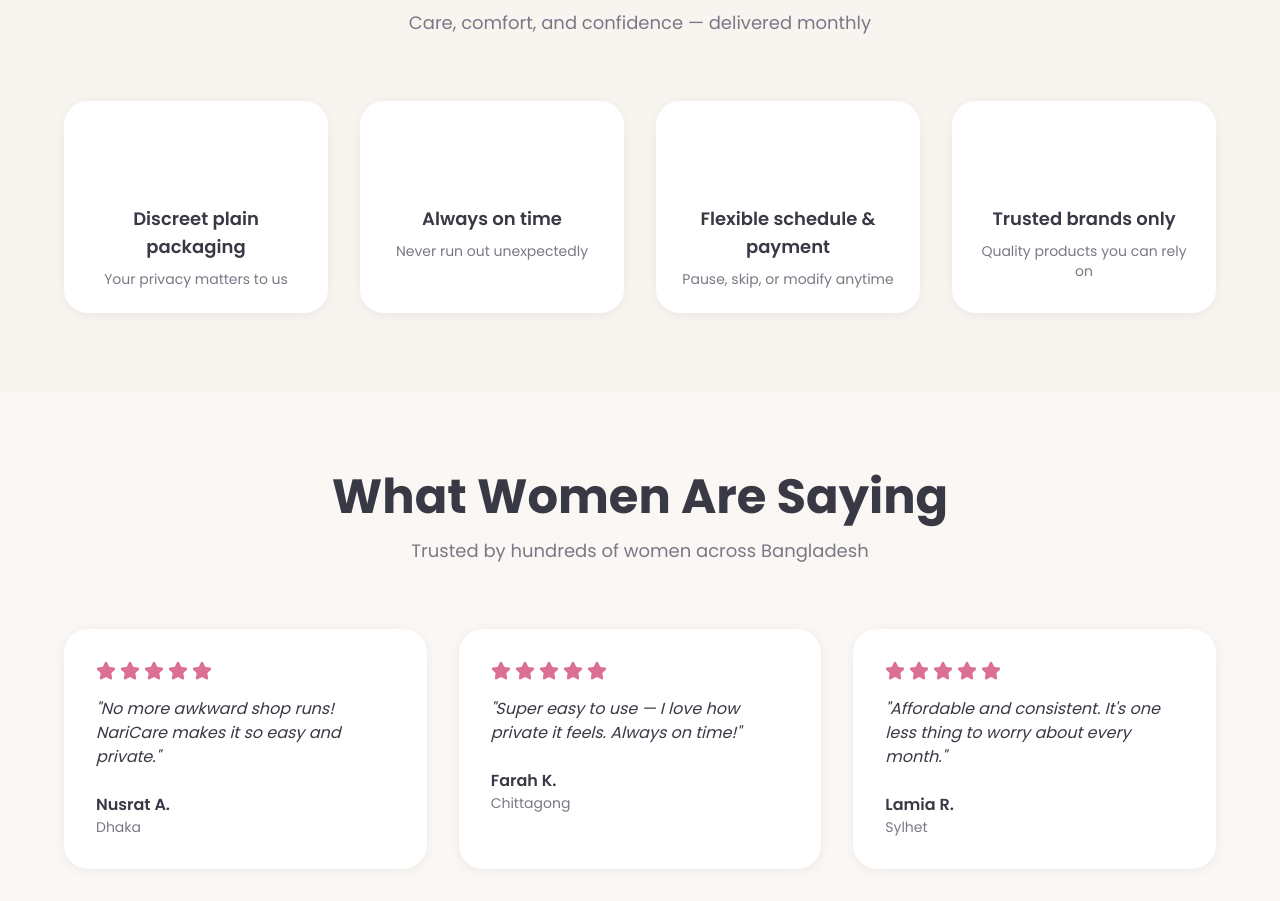
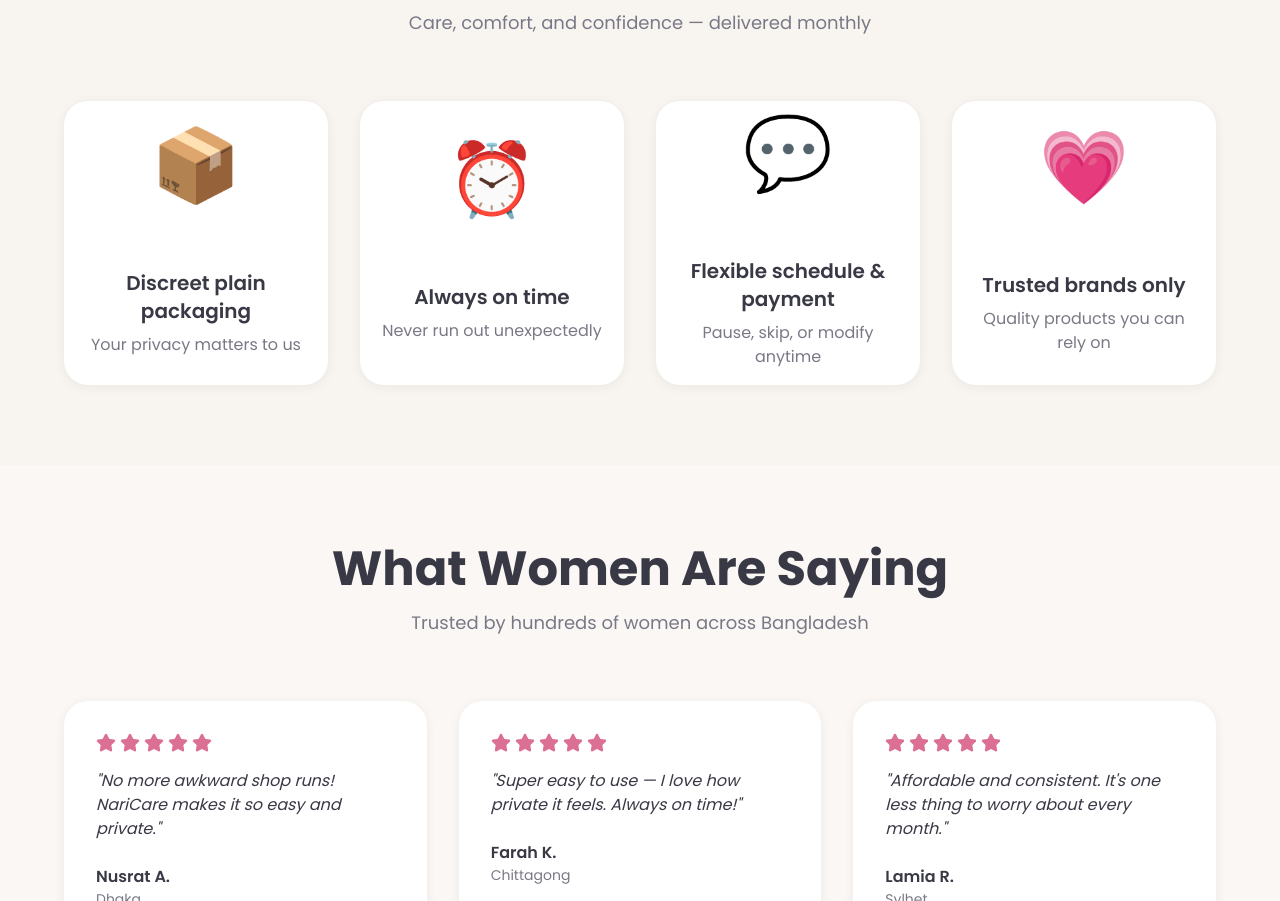
Before and after one commit to Adib45320/NariCare, a React (Vite) app: page / in a window 1280 px wide. Shown: the part 2127-3028 px from the top of the page. Built offline with nearby package versions, Linux system fonts and the light colour scheme; the HTML template or start-up script is replaced by a standard one.

Commit message:
feat: Add emojis to WhyChoose cards and update styling with larger text and centralized layout

```diff
--- a/src/components/WhyChoose.tsx
+++ b/src/components/WhyChoose.tsx
@@ -3,21 +3,25 @@ import { Package, Clock, MessageCircle, Heart } from "lucide-react";
 const benefits = [
   {
     icon: Package,
+    emoji: "📦",
     title: "Discreet plain packaging",
     description: "Your privacy matters to us"
   },
   {
     icon: Clock,
+    emoji: "⏰",
     title: "Always on time",
     description: "Never run out unexpectedly"
   },
   {
     icon: MessageCircle,
+    emoji: "💬",
     title: "Flexible schedule & payment",
     description: "Pause, skip, or modify anytime"
   },
   {
     icon: Heart,
+    emoji: "💗",
     title: "Trusted brands only",
     description: "Quality products you can rely on"
   }
@@ -40,14 +44,17 @@ const WhyChoose = () => {
           {benefits.map((benefit, index) => (
             <div
               key={index}
-              className="flex flex-col items-center text-center p-6 bg-card rounded-3xl shadow-card hover:shadow-soft transition-all duration-300"
+              className="flex flex-col items-center justify-center text-center p-4 bg-card rounded-3xl shadow-card hover:shadow-soft transition-all duration-300"
             >
-              <div className="w-16 h-16 bg-gradient-accent rounded-2xl flex items-center justify-center mb-4">
-                <benefit.icon className="w-8 h-8 text-white" />
+              <div className="w-full flex items-center justify-center mb-2">
+                <div className="text-7xl">{benefit.emoji}</div>
+              </div>
+              <div className="w-12 h-12 bg-gradient-accent rounded-2xl flex items-center justify-center mb-3 mx-auto">
+                <benefit.icon className="w-6 h-6 text-white" />
               </div>
 
-              <h3 className="font-semibold text-lg mb-2">{benefit.title}</h3>
-              <p className="text-muted-foreground text-sm">{benefit.description}</p>
+              <h3 className="font-semibold text-xl mb-2 w-full text-center">{benefit.title}</h3>
+              <p className="text-muted-foreground text-base w-full text-center">{benefit.description}</p>
             </div>
           ))}
         </div>
```
